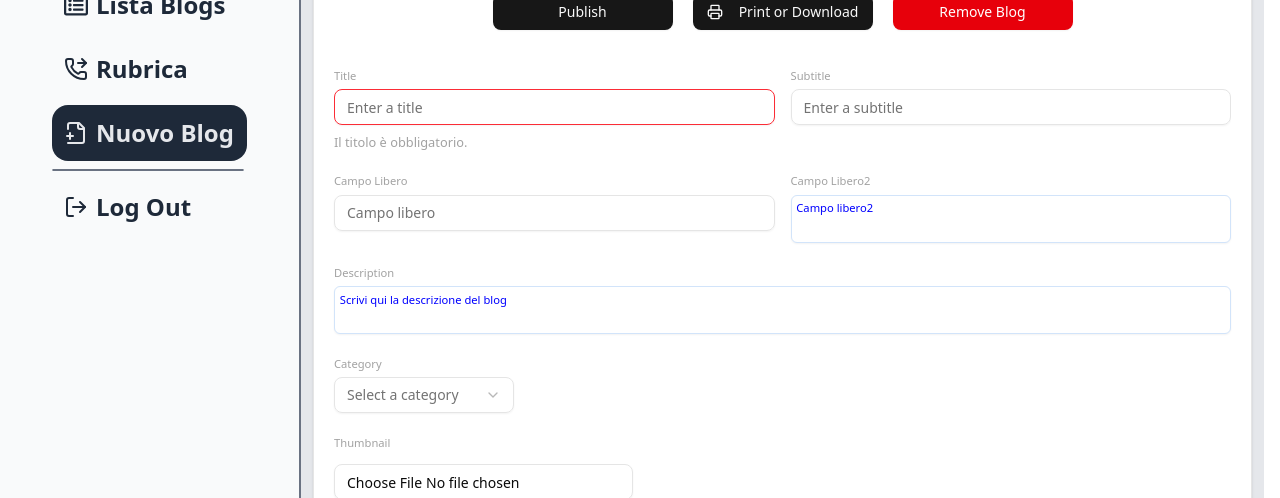
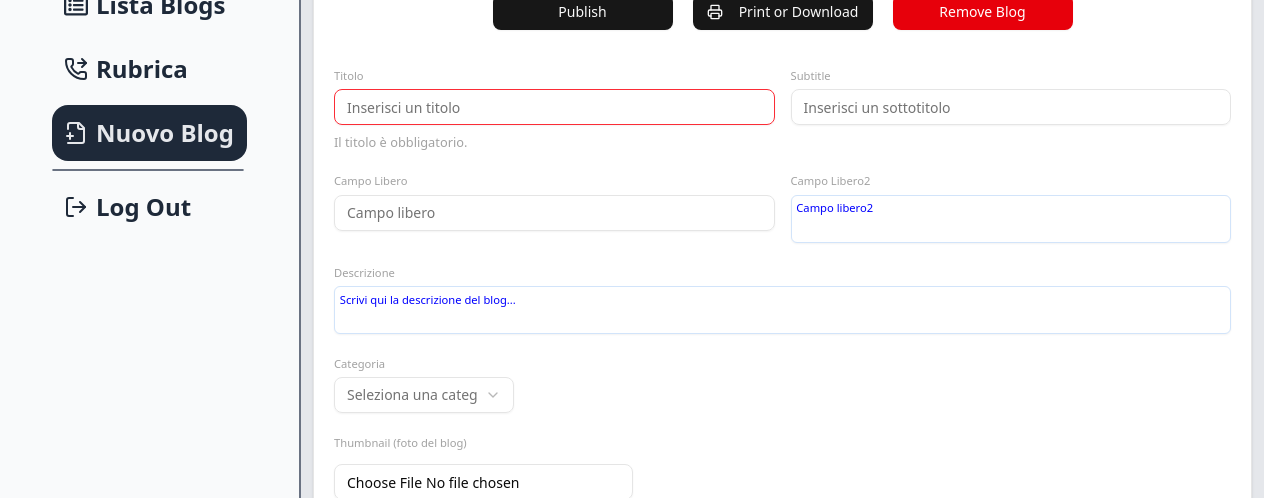
Before and after one commit to enzo744/BlogEnzoAuthElite, a React (Vite) app in the folder frontend/: page /dashboard/write-blog/1 in a window 1280 px wide. Shown: the part 271-769 px from the top of the page. Built offline with nearby package versions, Linux system fonts and the light colour scheme; no server answers; sample sign-in values are in the browser's storage.

Commit message:
Piccolle corr UI

```diff
--- a/frontend/src/pages/CreateBlog.jsx
+++ b/frontend/src/pages/CreateBlog.jsx
@@ -119,7 +119,7 @@ const CreateBlog = () => {
         </div>
         <div className="mt-5 ">
           <div>
-            <Label className="mb-2" htmlFor="blogTitle">Title</Label>
+            <Label className="mb-2" htmlFor="blogTitle">Titolo del blog</Label>
             <Input
               type="text"
               id="blogTitle" // Aggiungi un ID per accessibilità
@@ -138,7 +138,7 @@ const CreateBlog = () => {
             )}
           </div>
           <div className="mt-4 mb-5">
-            <Label className="mb-2" htmlFor="blogCategory">Category</Label>
+            <Label className="mb-2" htmlFor="blogCategory">Categoria</Label>
             <Select onValueChange={getSelectedCategory} value={category}>
               {" "}
               {/* Aggiungi value per controllare il Select */}
@@ -153,7 +153,7 @@ const CreateBlog = () => {
               </SelectTrigger>
               <SelectContent>
                 <SelectGroup>
-                  <SelectLabel>Category</SelectLabel>
+                  <SelectLabel>Categoria</SelectLabel>
                   <SelectItem value="Web Development">
                     Web Development
                   </SelectItem>
--- a/frontend/src/pages/Rubrica.jsx
+++ b/frontend/src/pages/Rubrica.jsx
@@ -129,7 +129,7 @@ if (isLoading) {
               <div className="flex gap-4 items-center">
                 {/* Campo ricerca */}
                 <div className="relative no-print">
-                  <Search className="absolute left-3 top-1/2 -translate-y-1/2 h-4 w-4 text-gray-600" />
+                  <Search className="absolute left-3 top-1/2 -translate-y-1/2 h-4 w-4 text-gray-600 dark:text-gray-100" />
                   <input
                     type="text"
                     placeholder="Cerca tra i tuoi blogs..."
@@ -161,7 +161,7 @@ if (isLoading) {
                   ? `Panoramica dei tuoi blog con campi compilati: ${filteredBlogs.length} blog${filteredBlogs.length > 1 ? "s" : ""}`
                   : "Nessun blog trovato con i campi compilati."}
               </TableCaption>
-              <TableHeader className="sticky top-0 bg-gray-100 z-10 border border-gray-200 dark:border-gray-400">
+              <TableHeader className="sticky top-0 bg-gray-100 dark:bg-gray-700 z-10 border border-gray-200 dark:border-gray-400">
                 <TableRow>
                   <TableHead className="w-[20%] font-bold">Titolo</TableHead>
                   <TableHead className="w-[74%] font-bold">Descrizione</TableHead>
--- a/frontend/src/pages/UpdateBlog.jsx
+++ b/frontend/src/pages/UpdateBlog.jsx
@@ -394,10 +394,10 @@ return (
           </div>
           <div className="flex flex-col sm:flex-row gap-4 overflow-hidden">
             <div className="flex-1 min-w-0">
-              <Label className="mb-2">Title</Label>
+              <Label className="mb-2">Titolo</Label>
               <Input
                 type="text"
-                placeholder="Enter a title"
+                placeholder="Inserisci un titolo"
                 name="title"
                 value={blogData.title}
                 onChange={handleChangeWithResize}
@@ -417,7 +417,7 @@ return (
               <Label className="mb-2">Subtitle</Label>
               <Input
                 type="text"
-                placeholder="Enter a subtitle"
+                placeholder="Inserisci un sottotitolo"
                 name="subtitle"
                 value={blogData.subtitle}
                 onChange={handleChangeWithResize}
@@ -452,12 +452,12 @@ return (
             </div>
           </div>
           <div>
-            <Label className="mb-2">Description</Label>
+            <Label className="mb-2">Descrizione</Label>
             <Textarea
               ref={descriptionRef}
               name="description"
               rows={1}
-              placeholder="Scrivi qui la descrizione del blog"
+              placeholder="Scrivi qui la descrizione del blog..."
               value={blogData.description}
               onChange={handleChangeWithResize}
               className={`custom-textarea w-full text-base overflow-hidden ${
@@ -466,10 +466,10 @@ return (
             />
           </div>
           <div>
-            <Label className="mb-2">Category</Label>
+            <Label className="mb-2">Categoria</Label>
             <Select onValueChange={selectCategory} value={blogData.category}>
               <SelectTrigger className="w-[180px] dark:border-gray-300">
-                <SelectValue placeholder="Select a category" />
+                <SelectValue placeholder="Seleziona una categoria" />
               </SelectTrigger>
               <SelectContent>
                 <SelectGroup>
@@ -491,7 +491,7 @@ return (
           </div>
 
           <div className="flex flex-col gap-2">
-            <Label className="mb-2">Thumbnail</Label>
+            <Label className="mb-2">Thumbnail (foto del blog)</Label>
             <div className="flex items-center gap-3">
               <Input
                 id="file"
@@ -533,7 +533,7 @@ return (
           </div>
 
           <div className="flex gap-3 items-center justify-center">
-            <Button variant="outline" onClick={() => navigate(-1)}>
+            <Button className="dark:bg-gray-400 dark:text-purple-600" variant="outline" onClick={() => navigate(-1)}>
               Back
             </Button>
             <Button
--- a/frontend/src/pages/VistaTabellare.jsx
+++ b/frontend/src/pages/VistaTabellare.jsx
@@ -137,7 +137,7 @@ const VistaTabellare = () => {
               <div className="flex gap-4 items-center">
                 {/* Campo ricerca con lente */}
                 <div className="relative no-print">
-                  <Search className="absolute left-3 top-1/2 -translate-y-1/2 h-4 w-4 text-gray-600" />
+                  <Search className="absolute left-3 top-1/2 -translate-y-1/2 h-4 w-4 text-gray-800 dark:text-gray-100" />
                   <input
                     type="text"
                     placeholder="Cerca tra i tuoi blogs..."
@@ -176,7 +176,7 @@ const VistaTabellare = () => {
                     } blog${filteredBlogs.length > 1 ? "s" : ""}`
                   : "Nessun blog trovato con i campi liberi compilati."}
               </TableCaption>
-              <TableHeader className="sticky top-0 bg-gray-100 z-10 border border-gray-200 dark:border-gray-400">
+              <TableHeader className="sticky top-0 bg-gray-200 dark:bg-gray-700 z-10 border border-gray-200 dark:border-gray-400">
                 <TableRow>
                   <TableHead className="w-[20%] font-bold">Titolo</TableHead>
                   <TableHead className="w-[28%] font-bold">
```
